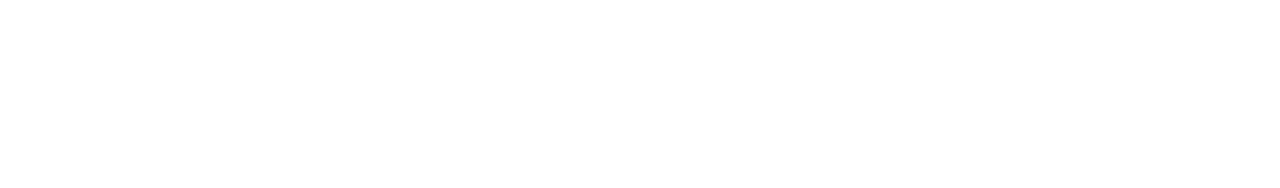
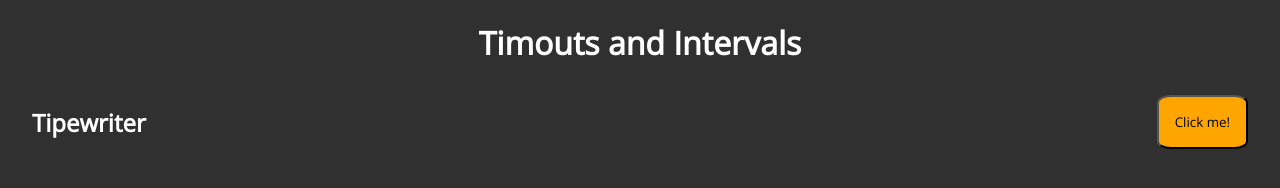
Before and after one commit to younnes-chebli/timeouts-and-intervals, a plain HTML site: page index.html in a window 1280 px wide. Drawn offline with nearby package versions, Linux system fonts and the light colour scheme.

Commit message:
added exercice 1

```diff
--- a/index.html
+++ b/index.html
@@ -8,7 +8,14 @@
     <title>Timeouts and Intervals</title>
 </head>
 <body>
+    <h1>Timouts and Intervals</h1>
 
+    <div id="tipewriter-container">
+        <h2>Tipewriter</h2>
+        <button id="prout-launcher">Click me!</button>
+    </div>
+
+    <p id="prout"></p>
 
     <script src="./scripts/script.js"></script>
 </body>
--- a/scripts/script.js
+++ b/scripts/script.js
@@ -0,0 +1,16 @@
+const word = "prout!";
+const prout = document.getElementById("prout");
+let intervalId;
+
+const writeWord = () => {
+    let i = 0;
+    intervalId = setInterval(() => {
+        prout.innerText += word[i];
+        i++;
+        if(i == word.length)
+            clearInterval(intervalId);
+    }, 1000);
+};
+
+const proutLauncher = document.getElementById("prout-launcher");
+proutLauncher.addEventListener("click", writeWord);
--- a/styles/style.css
+++ b/styles/style.css
@@ -1,3 +1,5 @@
+@import url('https://fonts.googleapis.com/css2?family=Open+Sans&display=swap');
+
 * {
     box-sizing: border-box;
 }
@@ -6,4 +8,28 @@ body {
     margin: 0;
     height: 100vh;
     max-width: 100vw;
+    padding-left: 2rem;
+    padding-right: 2rem;
+    background-color: #303030;
+    font-family: 'Open Sans', sans-serif;
+    color: white;
 }
+
+h1 {
+    text-align: center;
+}
+
+#tipewriter-container {
+    display: flex;
+}
+
+#prout-launcher {
+    justify-self: end;
+    margin-left: auto;
+    font-family: inherit;
+    background-color: orange;
+    border-radius: 15%;
+    height: fit-content;
+    align-self: center;
+    padding: 1rem;
+}
```
